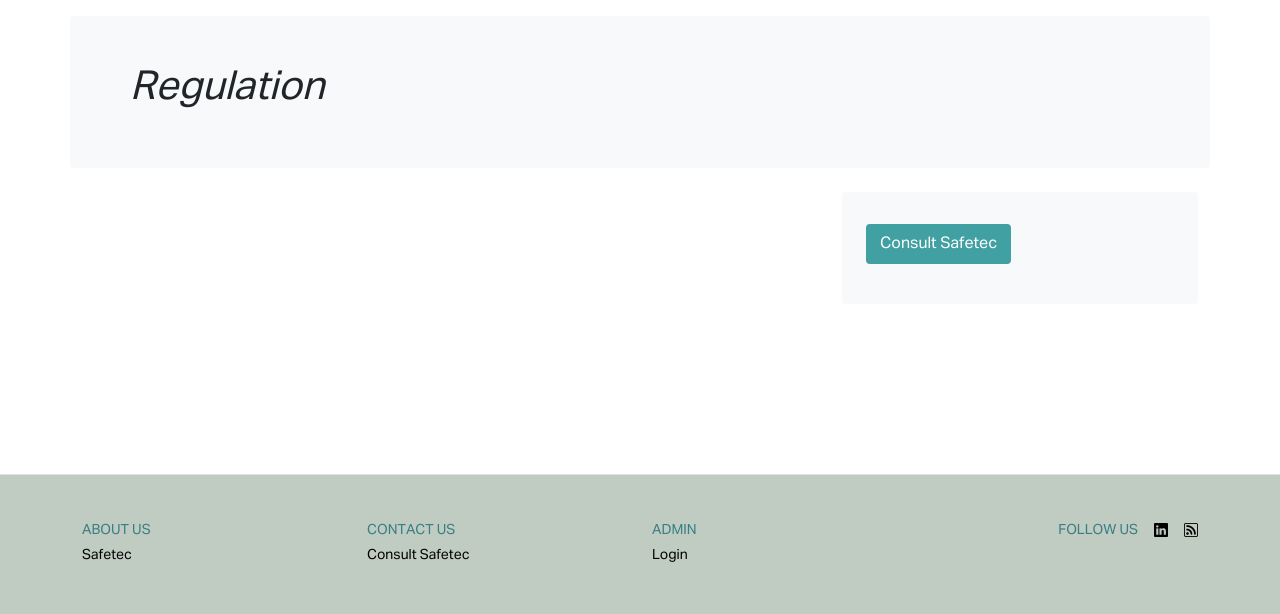
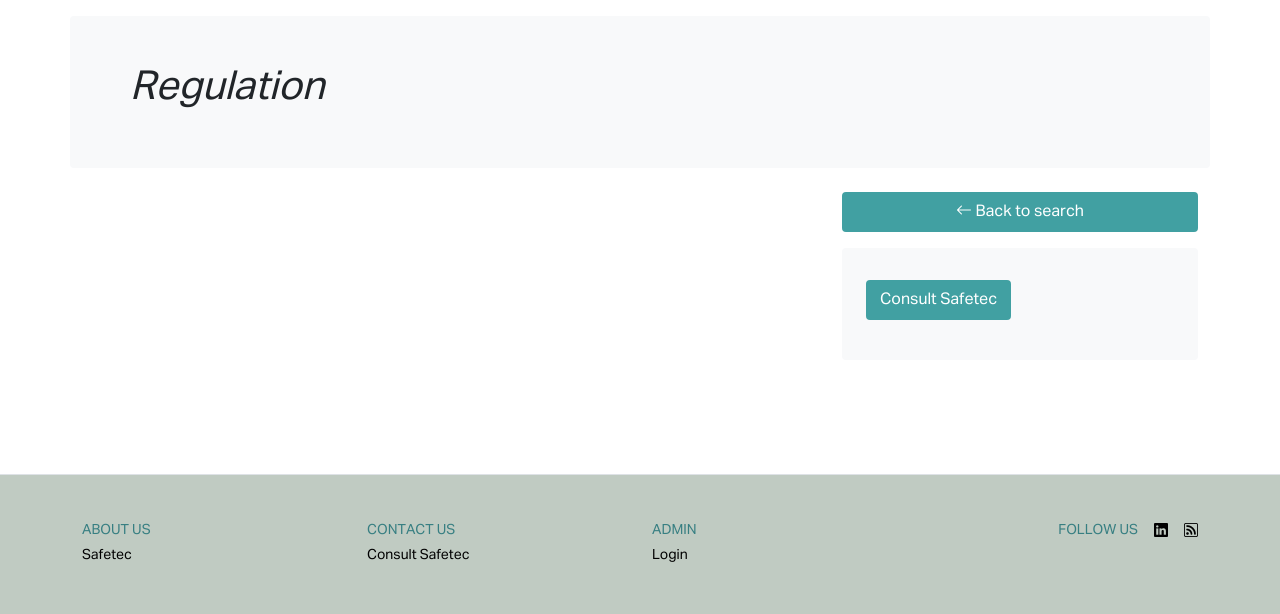
Before and after one commit to safetecnordic/export-control, a Django app: template regulations/templates/regulations/regulation_detail.html in a window 1280 px wide. Shown: the part 186-800 px from the top of the page. Run offline with Django 4.2, Linux system fonts and the light colour scheme; the template is opened without the code that fills it, so the values that code supplies are empty; some libraries are stand-ins or nearby versions.

Commit message:
add 'back to search' button to regulation detail page

```diff
--- a/regulations/templates/regulations/regulation_detail.html
+++ b/regulations/templates/regulations/regulation_detail.html
@@ -10,7 +10,7 @@
         <a href="{% url 'home' %}">{% trans "Home" %}</a>
       </li>
       <li class="breadcrumb-item">
-        <a href="{% url 'search' %}">{% trans "Search" %}</a>
+        <a href="{% url 'search' %}?{{ request.GET.urlencode }}">{% trans "Search" %}</a>
       </li>
       <li class="breadcrumb-item" aria-current="page">{{ object.category }}</li>
       <li class="breadcrumb-item" aria-current="page">{{ object.sub_category }}</li>
@@ -35,7 +35,10 @@
       {% endfor %}
     </div>
     <div class="col-md-4">
-      <div class="position-sticky" style="top: 2rem">
+      <div class="position-sticky" style="top: 1rem">
+        <div class="d-flex flex-column gap-3">
+          <a href="{% url 'search' %}?{{ request.GET.urlencode }}"
+             class="btn btn-primary ms-0"><i class="bi bi-arrow-left"></i> {% trans "Back to search" %}</a>
           <div class="p-4 mb-3 bg-light rounded">
             <h4 class="fst-italic">
               {% if LANGUAGE_CODE == "no" %}
@@ -58,4 +61,5 @@
         </div>
       </div>
     </div>
+  </div>
 {% endblock %}
--- a/regulations/templates/regulations/search_page.html
+++ b/regulations/templates/regulations/search_page.html
@@ -78,7 +78,7 @@
       {% endif %}
     </div>
     <div class="col-md-4">
-      <div class="position-sticky" style="top: 2rem;">
+      <div class="position-sticky" style="top: 1rem;">
         <div class="p-4 mb-3 bg-light rounded">
           <h4 class="fst-italic">
             {% if LANGUAGE_CODE == "no" %}
```
Also changed, not shown: regulations/locale/no/LC_MESSAGES/django.po, 1 other file. Lines whose indentation alone changed are shown as unchanged.
